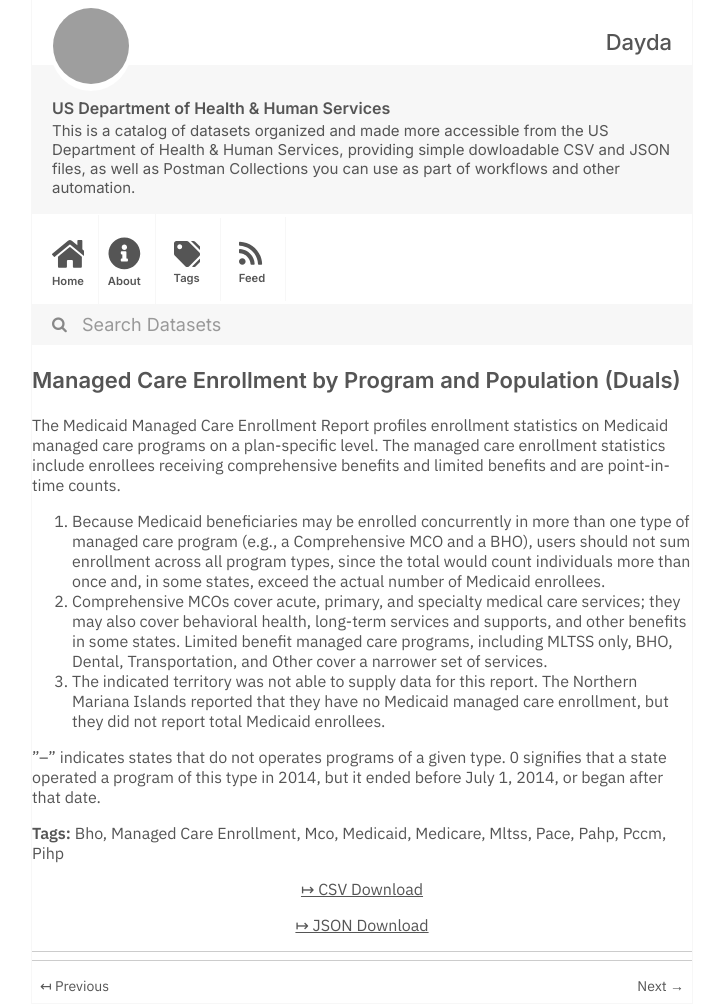
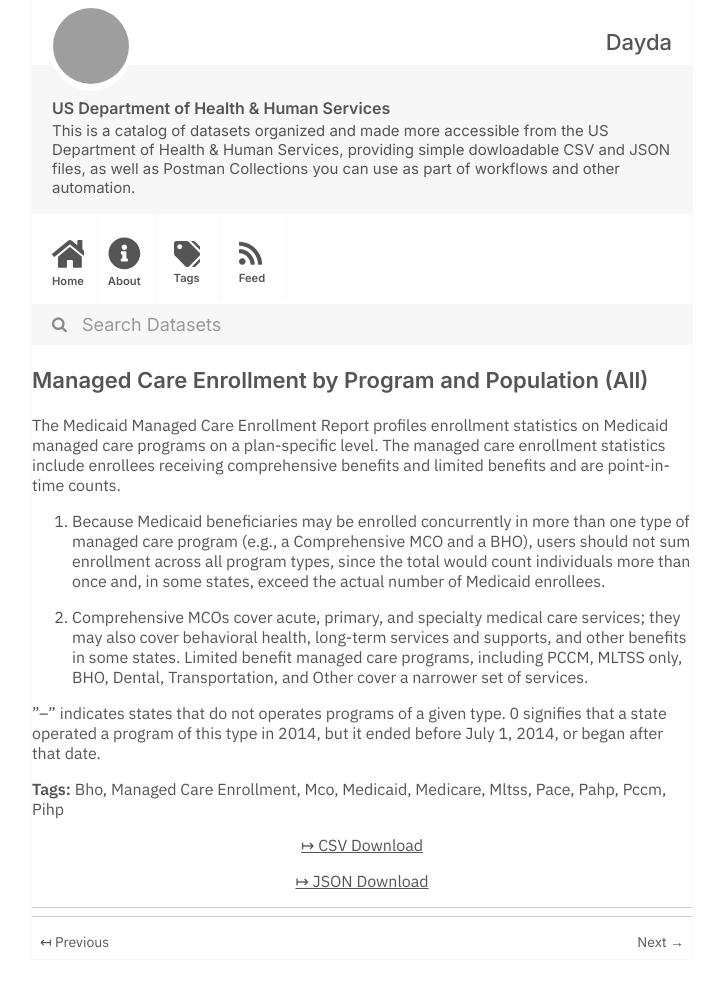
Before and after one commit to dayda-entities/us-department-of-health-and-human-services, a Jekyll site: the page built from _posts/2020-11-10-managed-care-enrollment-by-pro.md, in a window 1280 px wide, cut to the strip 0-1004 px from the top of the page. Shown: the whole strip, without its empty margins (278-1001 px from the left). Built offline with Jekyll 4.4.1, drawn with Linux system fonts in a browser that asks for light colours; after the commit the page ends 960 px from its top, so only the background shows below that; grey boxes are pictures that could not be loaded.

Commit message:
Publish Data

```diff
--- a/_posts/2020-11-10-managed-care-enrollment-by-pro.md
+++ b/_posts/2020-11-10-managed-care-enrollment-by-pro.md
@@ -1,7 +1,7 @@
 ---
-title: Managed Care Enrollment by Program and Population (Duals)
-created: '2020-11-10T16:18:12.183342'
-modified: '2021-05-03T21:23:16.451659'
+title: Managed Care Enrollment by Program and Population (All)
+created: '2020-11-10T16:17:44.471123'
+modified: '2021-04-21T22:46:23.007740'
 state: active
 type: dataset
 tags:
@@ -15,17 +15,16 @@ tags:
   - Pahp
   - Pccm
   - Pihp
-groups:
-  - Older Adults Health Data Collection
-csv_url: 'https://data.medicaid.gov/api/views/gvym-w343/rows.csv?accessType=DOWNLOAD'
-json_url: 'https://data.medicaid.gov/api/views/gvym-w343/rows.json?accessType=DOWNLOAD'
+groups: []
+csv_url: 'https://data.medicaid.gov/api/views/drjd-ddz9/rows.csv?accessType=DOWNLOAD'
+json_url: 'https://data.medicaid.gov/api/views/drjd-ddz9/rows.json?accessType=DOWNLOAD'
 layout: post
 
 ---
 The Medicaid Managed Care Enrollment Report profiles enrollment statistics on Medicaid managed care programs on a plan-specific level. The managed care enrollment statistics include enrollees receiving comprehensive benefits and limited benefits and are point-in-time counts.
 
 1. Because Medicaid beneficiaries may be enrolled concurrently in more than one type of managed care program (e.g., a Comprehensive MCO and a BHO), users should not sum enrollment across all program types, since the total would count individuals more than once and, in some states, exceed the actual number of Medicaid enrollees.
-2. Comprehensive MCOs cover acute, primary, and specialty medical care services; they may also cover behavioral health, long-term services and supports, and other benefits in some states. Limited benefit managed care programs, including MLTSS only, BHO, Dental, Transportation, and Other cover a narrower set of services.
-3. The indicated territory was not able to supply data for this report. The Northern Mariana Islands reported that they have no Medicaid managed care enrollment, but they did not report total Medicaid enrollees.
+
+2. Comprehensive MCOs cover acute, primary, and specialty medical care services; they may also cover behavioral health, long-term services and supports, and other benefits in some states. Limited benefit managed care programs, including PCCM, MLTSS only, BHO, Dental, Transportation, and Other cover a narrower set of services.
 
 "--" indicates states that do not operates programs of a given type. 0 signifies that a state operated a program of this type in 2014, but it ended before July 1, 2014, or began after that date.
```
